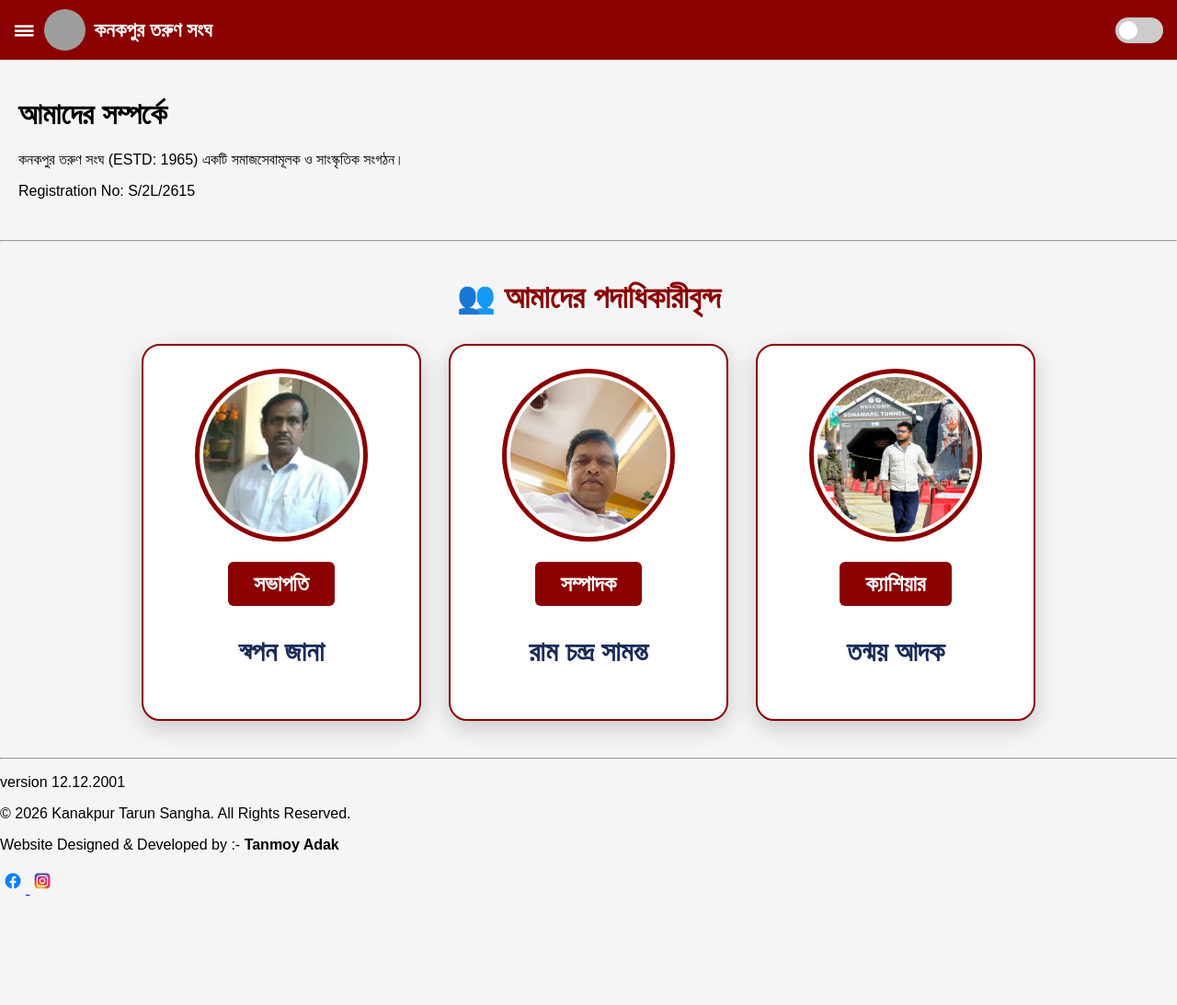
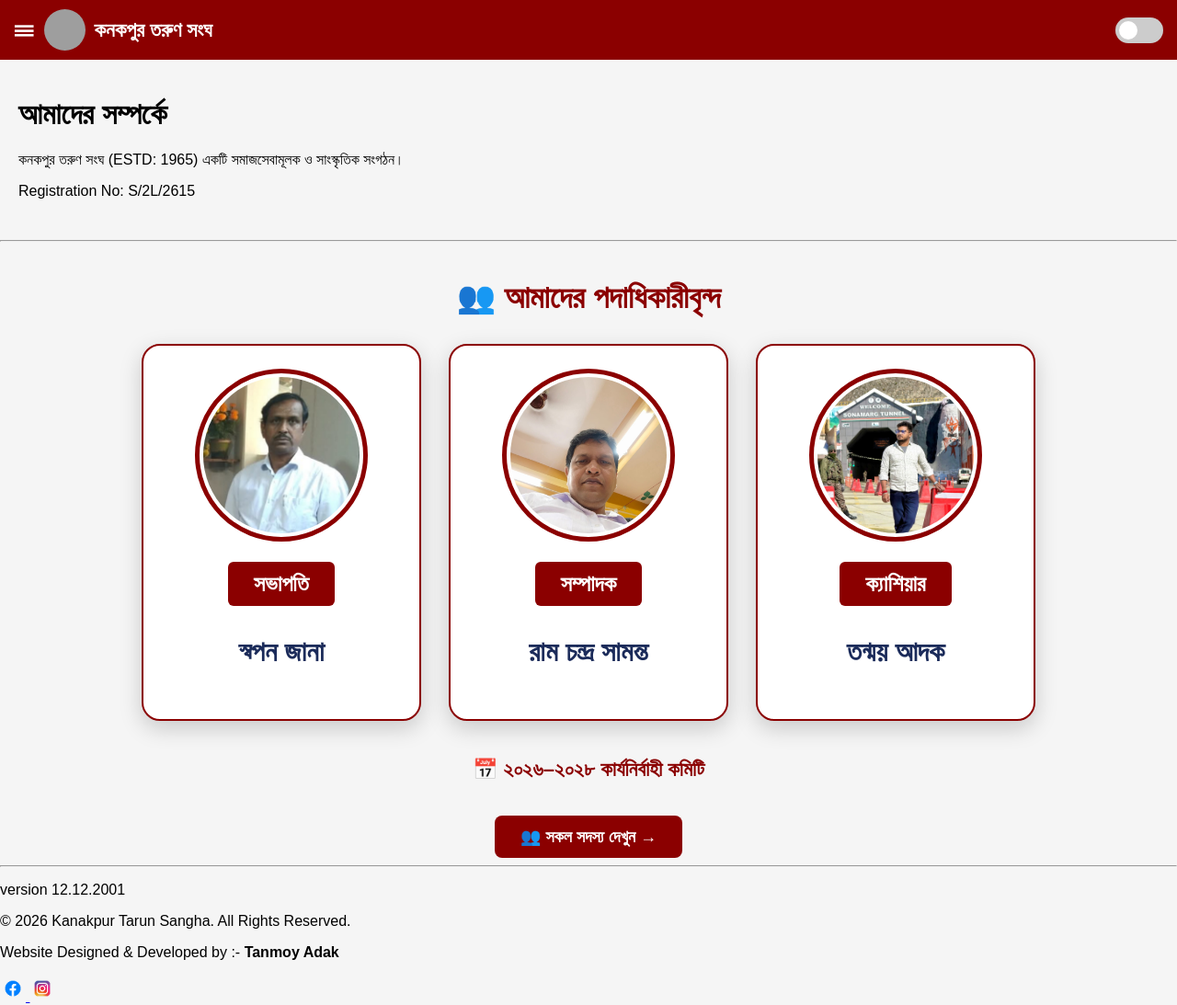
Before and after one commit to kanakpurts1965/kanakpur-tarun-sangha, a plain HTML site: page about.html in a window 1280 px wide. Shown: the whole page at 92% size. Before the commit the page ends 976 px from the top, so only its background shows below. Drawn offline with Linux system fonts and the light colour scheme; grey boxes are pictures that could not be loaded.

Commit message:
Update about.html

```diff
--- a/about.html
+++ b/about.html
@@ -87,6 +87,28 @@ version 12.12.2001<br>
 
 </div>
 
+<div style="text-align:center;margin-top:35px;">
+
+<p style="font-size:22px;font-weight:bold;color:#8B0000;">
+📅 ২০২৬–২০২৮ কার্যনির্বাহী কমিটি
+</p>
+
+<a href="members.html"
+style="
+display:inline-block;
+margin-top:15px;
+padding:12px 28px;
+background:#8B0000;
+color:white;
+text-decoration:none;
+border-radius:8px;
+font-size:18px;
+font-weight:bold;">
+👥 সকল সদস্য দেখুন →
+</a>
+
+</div>
+
 <hr>
 <footer>
     <p>version  12.12.2001</p>
```
